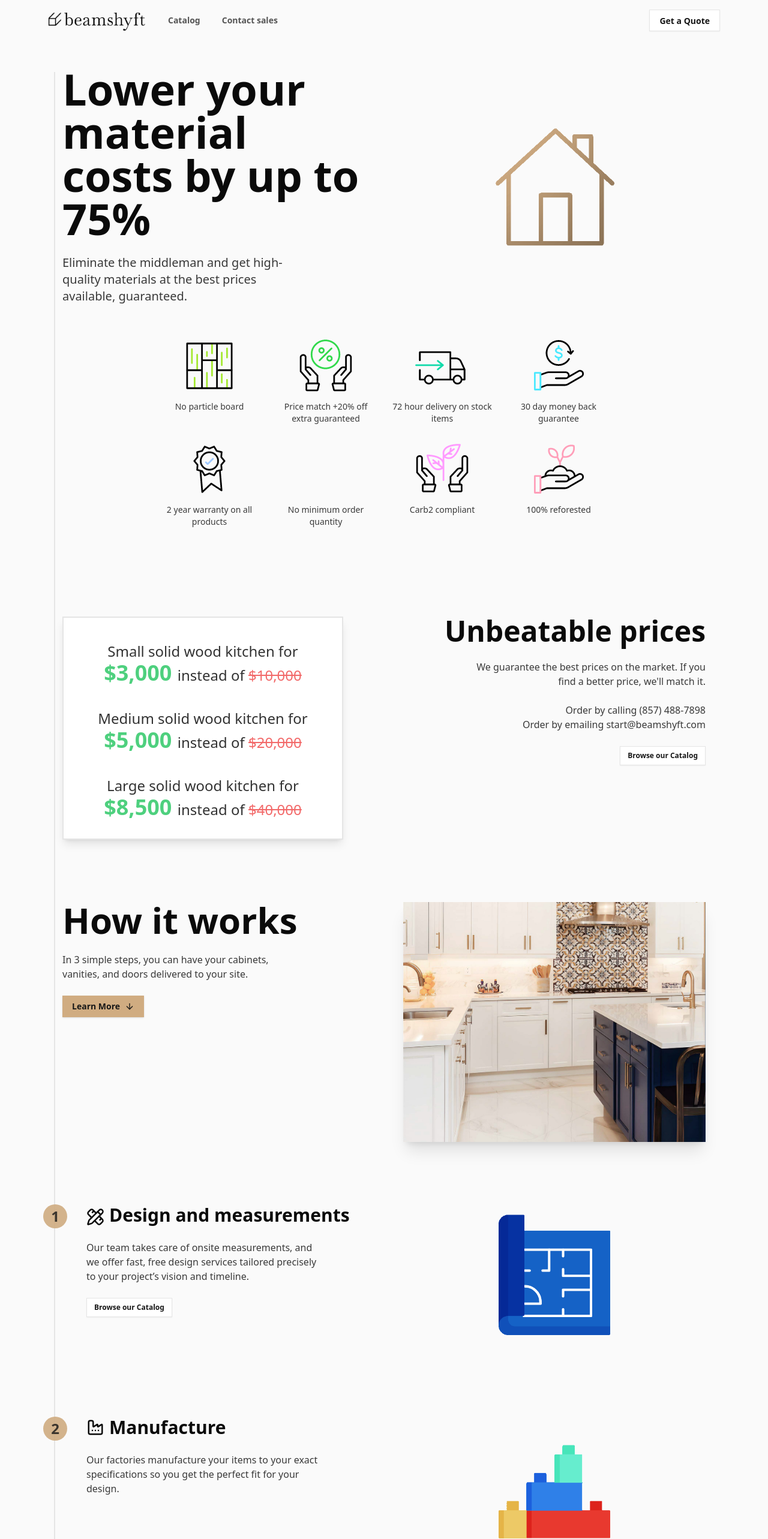
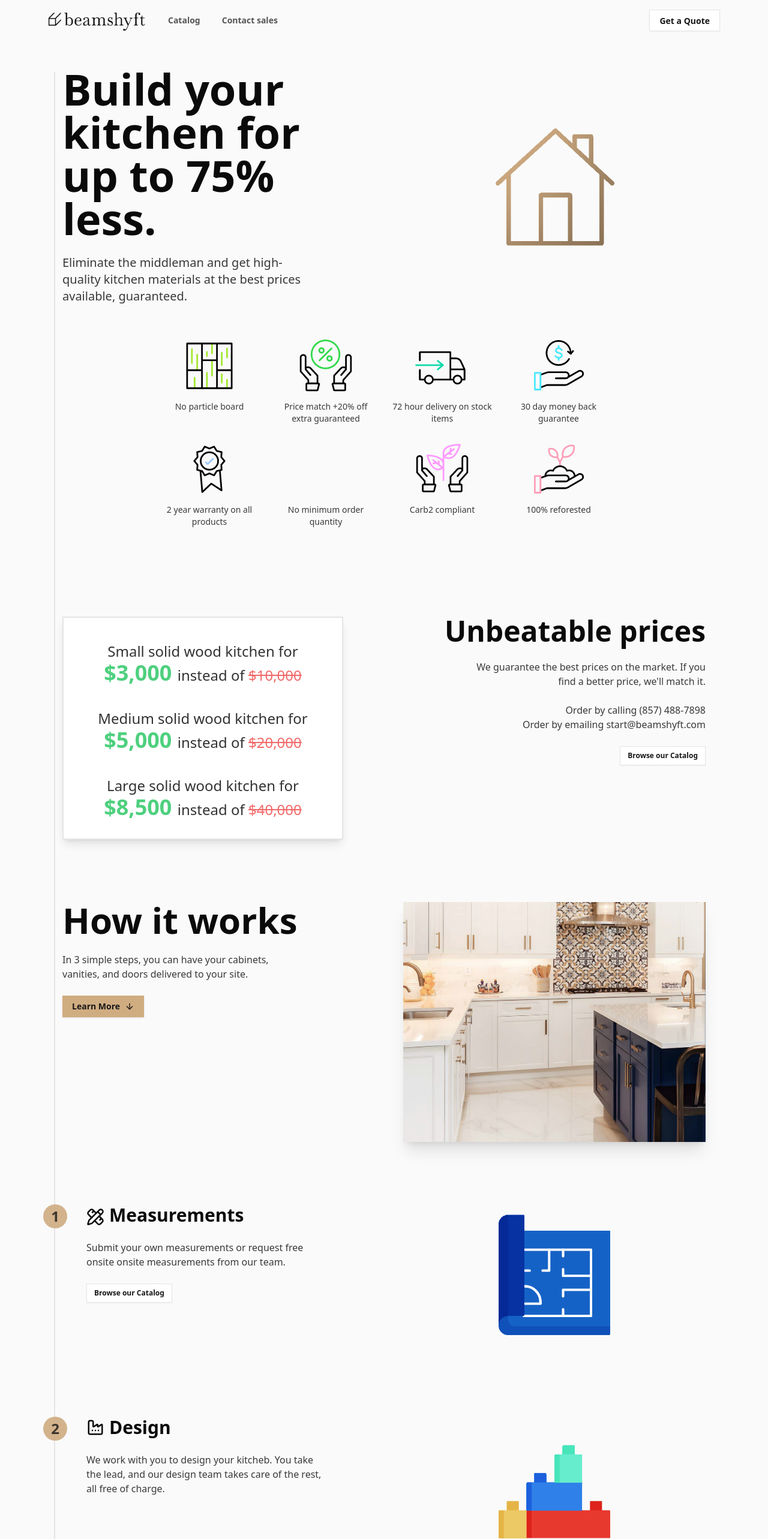
Before and after one commit to beamshyft/beamshyft, a Next.js app: page / in a window 1280 px wide. Shown: the top 2566 px of the page at 60% size. Built offline with nearby package versions, Linux system fonts and the light colour scheme.

Commit message:
home: pivot
Signed-off-by: Joel Savitz <joel@beamshyft.com>

```diff
--- a/src/app/home/_page.tsx
+++ b/src/app/home/_page.tsx
@@ -122,12 +122,12 @@ const Home: React.FC = () => {
             <div className="border-l-2 border-primary-background h-full"></div>
           </div>
           <InfoSection
-            title="Lower your material costs by up to 75%"
+            title="Build your kitchen for up to 75% less."
             titleClassName="text-6xl lg:text-7xl font-bold"
             description={
               <>
               <span className="text-xl font-normal">
-                Eliminate the middleman and get high-quality materials at the best prices available, guaranteed.
+                Eliminate the middleman and get high-quality kitchen materials at the best prices available, guaranteed.
               </span>
               </>
             }
@@ -244,8 +244,8 @@ const Home: React.FC = () => {
           />
           <InfoSection
             height="400px"
-            title={<div className="gap-2 items-center "><i className="inline-block align-bottom mr-2"><PencilRuler width={30} height={30} /></i>Design and measurements</div>}
-            description="Our team takes care of onsite measurements, and we offer fast, free design services tailored precisely to your project’s vision and timeline."
+            title={<div className="gap-2 items-center "><i className="inline-block align-bottom mr-2"><PencilRuler width={30} height={30} /></i>Measurements</div>}
+            description="Submit your own measurements or request free onsite onsite measurements from our team."
             number={1}
             leftChild={
               <Button asChild size={"sm"} variant="outline">
@@ -277,8 +277,8 @@ const Home: React.FC = () => {
           /> */}
           <InfoSection
             height="400px"
-            title={<div className="flex flex-row gap-2 items-center"><Factory width={30} height={30} />Manufacture</div>}
-            description="Our factories manufacture your items to your exact specifications so you get the perfect fit for your design."
+            title={<div className="flex flex-row gap-2 items-center"><Factory width={30} height={30} />Design</div>}
+            description="We work with you to design your kitcheb. You take the lead, and our  design team takes care of the rest, all free of charge."
             number={2}
             rightChild={
               <div className="h-full w-full relative text-center">
```
